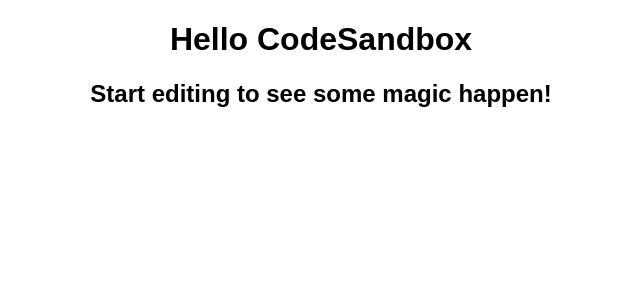
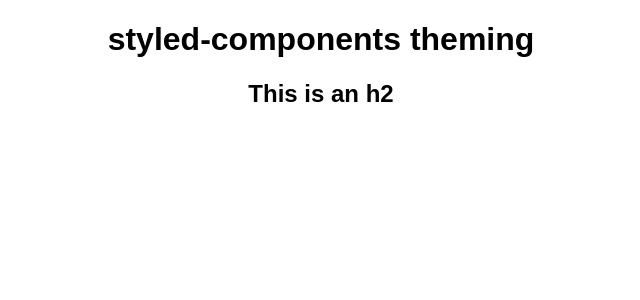
Before and after one commit to TomaszMarczak/styled-components-poc, a React (Create React App) app: page / in a window 1280 px wide. Shown: the top 300 px of the page, without its empty margins (319-959 px from the left). Built offline with nearby package versions, Linux system fonts and the light colour scheme.

Commit message:
Added styled-components

```diff
--- a/src/App.tsx
+++ b/src/App.tsx
@@ -3,8 +3,8 @@
 export default function App() {
   return (
     <div className="App">
-      <h1>Hello CodeSandbox</h1>
-      <h2>Start editing to see some magic happen!</h2>
+      <h1>styled-components theming</h1>
+      <h2>This is an h2</h2>
     </div>
   );
 }
```
Also changed, not shown: package.json (+5 -4 lines), 1 other file (tests, documents, lock files or other folders).
